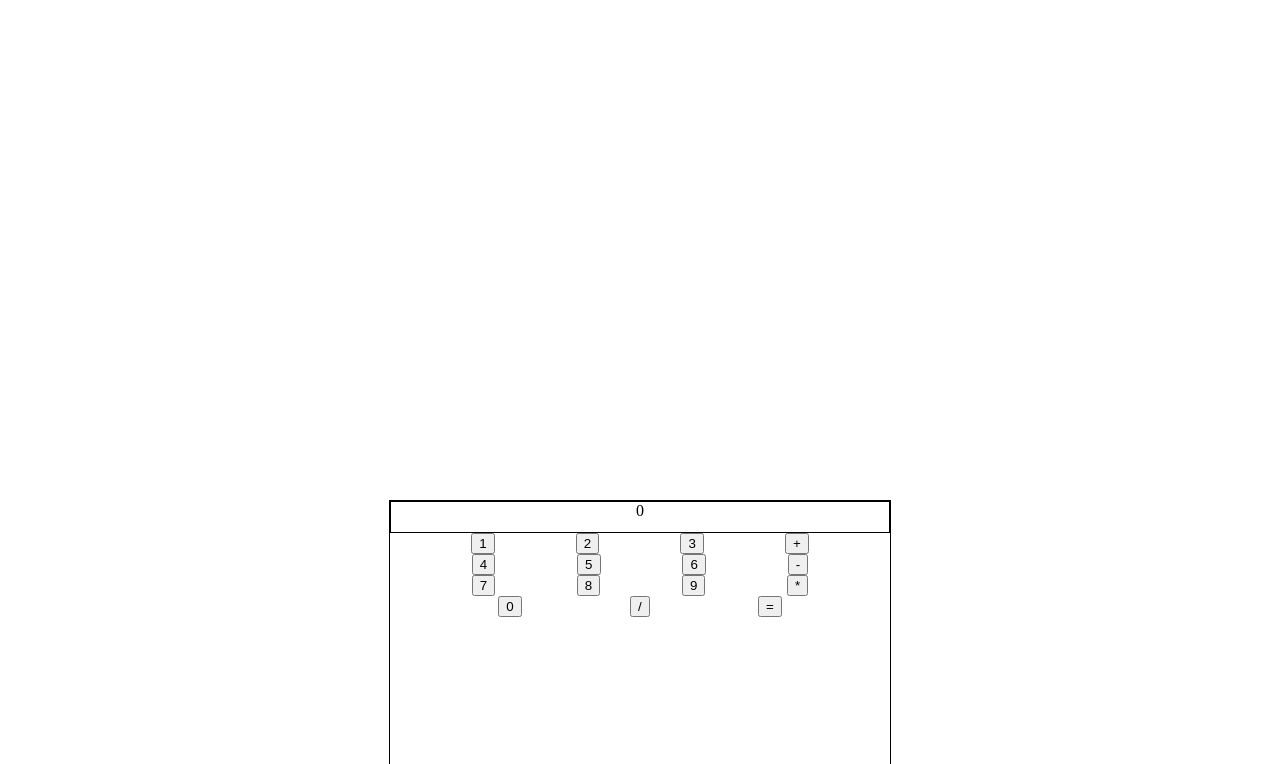
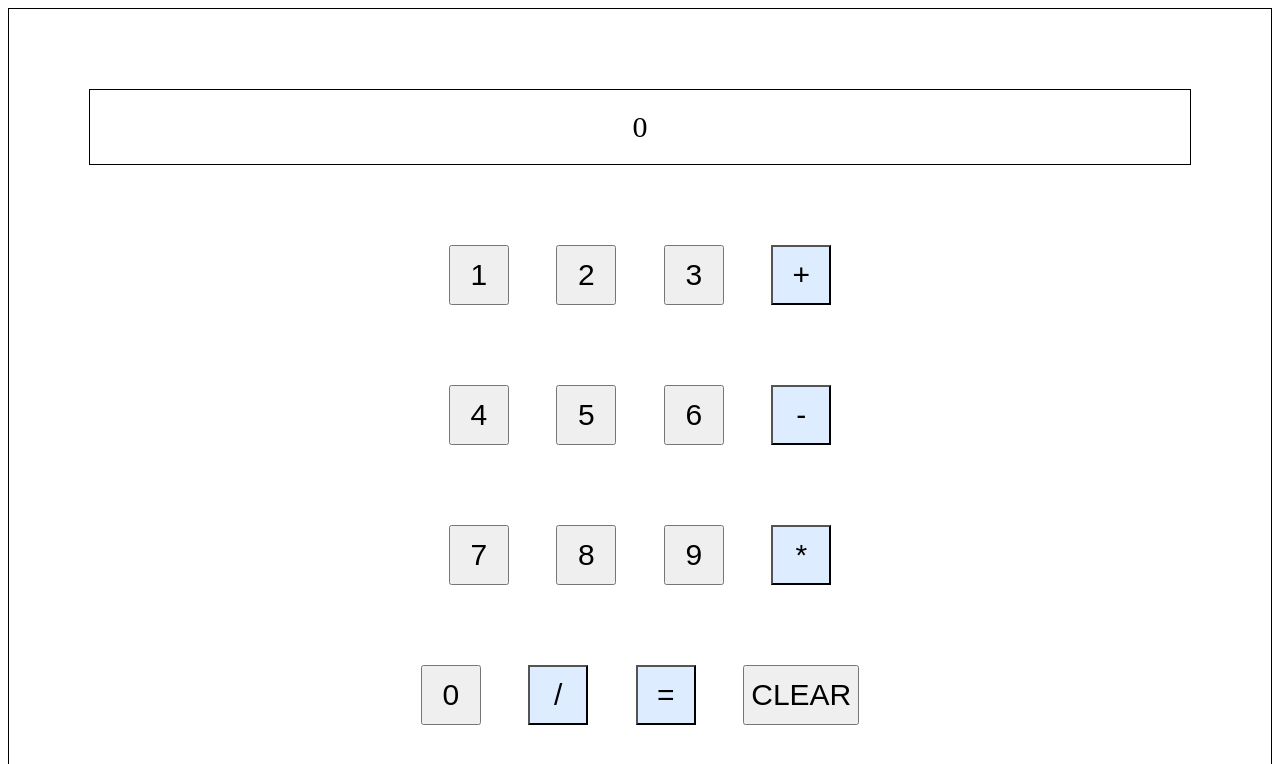
Before and after one commit to AndreaDeBonis/Calc, a plain HTML site: page index.html in a window 1280 px wide. Shown: the top 764 px of the page. Drawn offline with Linux system fonts and the light colour scheme.

Commit message:
cleaned code. TODO: Study CSS

```diff
--- a/index.html
+++ b/index.html
@@ -7,34 +7,36 @@
     <title>Document</title>
 </head>
 <body>
+
     <div id="calculator">
-    <div id="display">0</div>
+            <div id="display">0</div>
         <div id="button-container">
             <div class="line">
         <button id="1">1</button>
         <button id="2">2</button>
         <button id="3">3</button>
-        <button id="+">+</button>
+        <button class="operator" id="+">+</button>
         </div>
         <div class="line">
             <button id="4">4</button>
             <button id="5">5</button>
             <button id="6">6</button>
-            <button id="-">-</button>
+            <button class="operator" id="-">-</button>
         </div>
         <div class="line">
             <button id="7">7</button>
             <button id="8">8</button>
         <button id="9">9</button>
 
-        <button id="*">*</button>
+        <button class="operator" id="*">*</button>
 
         </div>
         <div class="line">
             <button id="0">0</button>
-        <button id="/">/</button>
-        <button id="=">=</button>
-        </div>
+        <button class="operator" id="/">/</button>
+        <button class="operator" id="=">=</button>
+        <button id="reset">CLEAR</button>
+    </div>
     </div>
     </div>
 </body>
--- a/resources/script.js
+++ b/resources/script.js
@@ -4,43 +4,40 @@ let a = "0"
 let b = "0"
 let operator
 let state = false
-let operations = {
+const operations = {
     "+" : add,
     "*" : multiply,
     "/" : divide,
     "-" : subtract
 }
 
-document.addEventListener('click', e => {
+document.getElementById("button-container").addEventListener('click', e => {
 
     if (!isNaN(e.target.id)) {
         if (!state) {
             a = a + e.target.id
-            display.innerHTML = a
+            display.innerHTML = parseFloat(a)
         }
 
         else {
             b = b + e.target.id
-            display.innerHTML = b
+            display.innerHTML = parseInt(b)
         }
     }
 
-    if (e.target.id == "+" || e.target.id == "*" || e.target.id == "/" || e.target.id == "-") {
+    else if (e.target.id == "+" || e.target.id == "*" || e.target.id == "/" || e.target.id == "-") {
+
         state = !state
         operator = e.target.id
         display.innerHTML= "0"
     }
 
-    else if (e.target.id == "="){
-        let result = operations[operator](a,b)
+    else if (e.target.id == "=") {
+        getResult()
+    }
 
-        //    if (operator=="+") {
-   //         result = add(a,b)
-        display.innerHTML = result
-    //    }
-        a = result
-        b = ""
-        state = !state
+    else if (e.target.id == "reset") {
+        reset()
     }
 })
 
@@ -64,5 +61,19 @@ function reset () {
     a = "0"
     b = "0"
     state = false
-    result.innerHTML = 0
+    operator = "+"
+    display.innerHTML = a
 }
+
+function getResult () {
+    let result = operations[operator](a,b)
+        if (isNaN(result) || (result == Infinity)) {
+            alert("invalid operation")
+        }
+        else {
+            display.innerHTML = result
+            a = result
+            b = ""
+            state = !state
+        }
+}
--- a/resources/style.css
+++ b/resources/style.css
@@ -1,32 +1,46 @@
 #calculator {
-    width: 500px;
-    height: 800px;
-    margin: 500px auto;
+    padding: 40px;
     text-align: center;
     align-content: center;
     border: 1px solid;
-    display: flex;
-    flex-direction: column;
+    font-size: 30px;
 }
 
 #button-container {
-    display: flex;
-    flex-direction: column;
+    justify-content: space-evenly;
+
 }
 
 #display{
     border: 1px solid;
-    flex: auto;
-    max-height: 30px;
+    margin: 40px;
+    padding: 20px;
 }
 
 .line {
-    flex: auto;
-    display: flex;
-    justify-content: space-evenly;
+    padding-top: 20px;
+    padding-bottom: 20px;
+}
+
+button {
+    font-size: 30px;
+    aspect-ratio: 1/1;
+    height: 60px;
+    margin: 20px;
+}
+
+button:hover {
+    transform: scale(1.1);
+}
+
+button:active {
+    transform: scale(1.4);
+}
+
+.container {
 
 }
 
-button {
-
+.operator {
+    background-color: #ddedff;
 }
```
